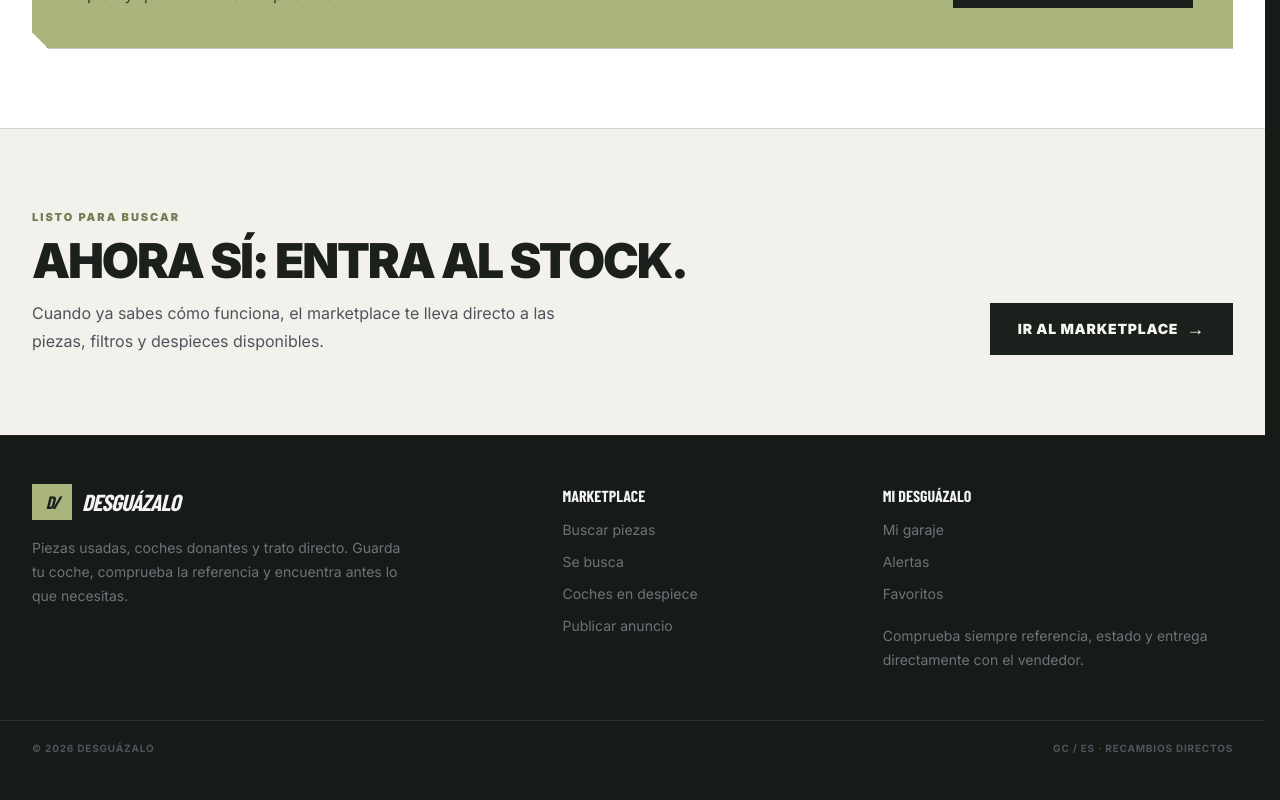
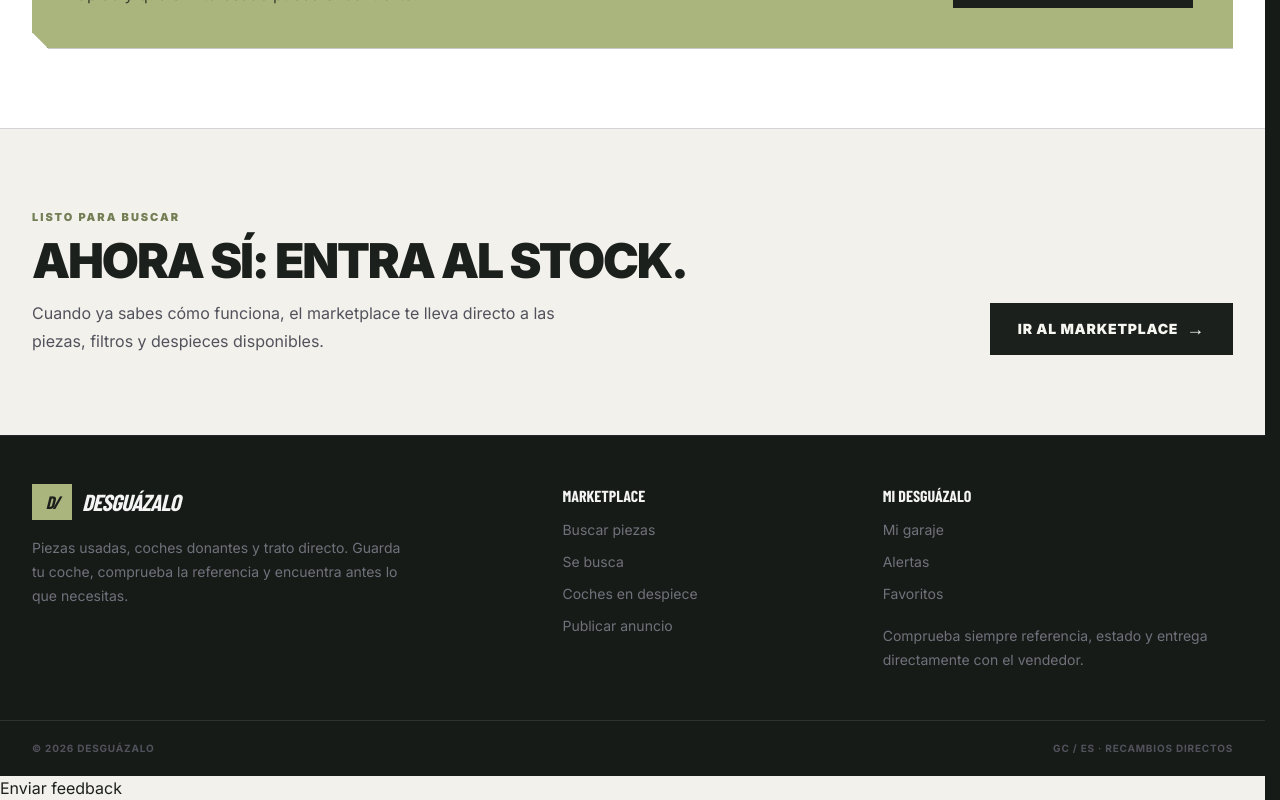
Before and after one commit to alexxarmaas/Proyectos, a Next.js app in the folder DESGUAZALO/: page / in a window 1280 px wide. Shown: the part 3061-3861 px from the top of the page. Before the commit the page ends 3837 px from the top, so only its background shows below. Built offline with nearby package versions, Linux system fonts and the light colour scheme; no server answers; a web font is replaced by a local one.

Commit message:
Wire beta feedback into root layout

```diff
--- a/DESGUAZALO/app/layout.tsx
+++ b/DESGUAZALO/app/layout.tsx
@@ -5,6 +5,7 @@ import "./brand.css";
 import "./modern.css";
 import "./racing.css";
 import "./theme.css";
+import { BetaFeedback } from "@/components/BetaFeedback";
 import { Footer } from "@/components/Footer";
 import { Header } from "@/components/Header";
 import { MobileNav } from "@/components/MobileNav";
@@ -43,6 +44,7 @@ export default function RootLayout({ children }: Readonly<{ children: React.Reac
         <main className="min-h-[70vh]">{children}</main>
         <Footer />
         <MobileNav />
+        <BetaFeedback />
       </body>
     </html>
   );
```
